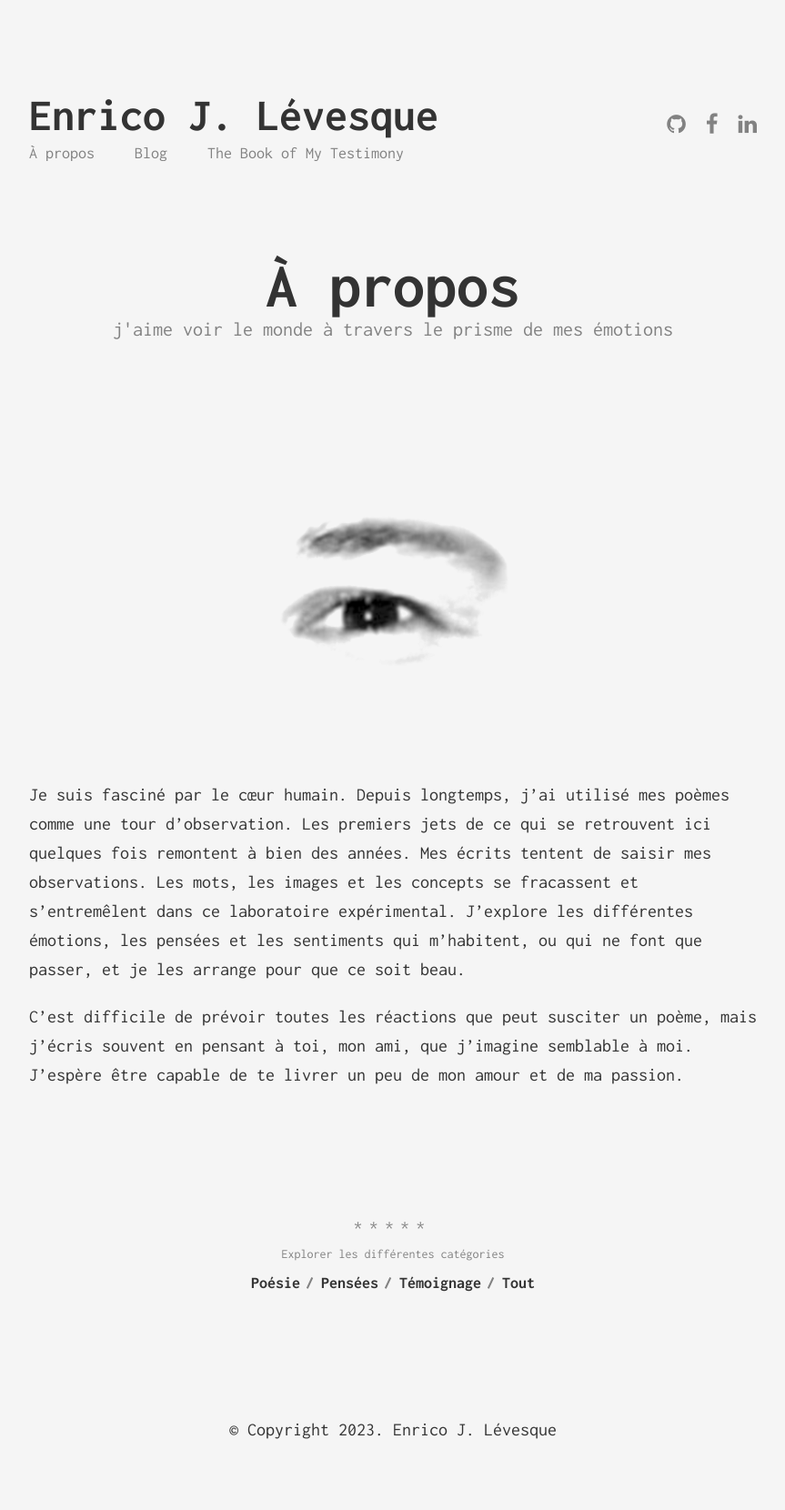
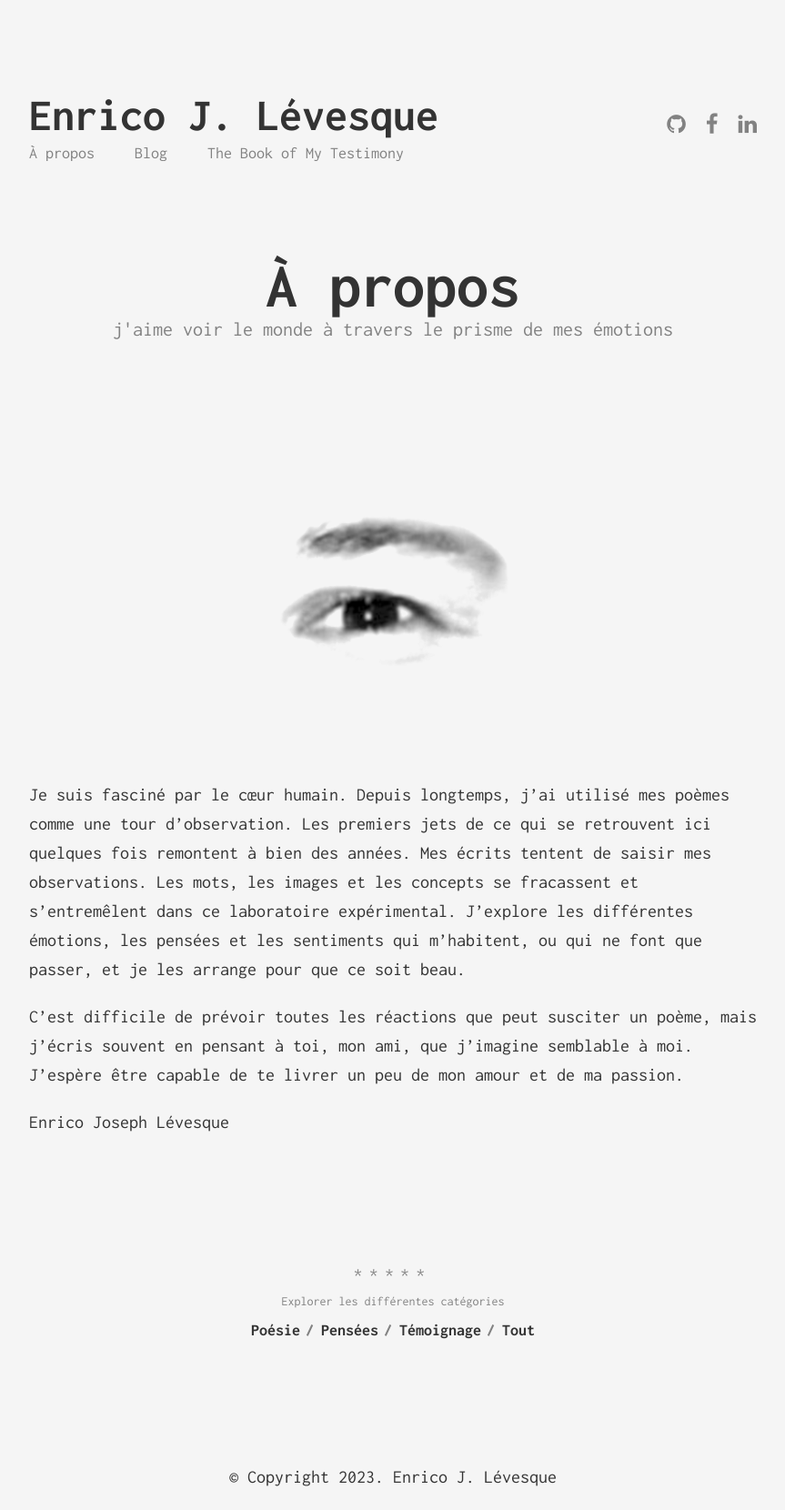
Before and after one commit to enricoJL/enricojl.github.io, a Jekyll site: the page built from about.md, in a window 1280 px wide. Shown: the whole page at 91% size, without its empty margins (208-1071 px from the left). Built offline with Jekyll 4.4.1, drawn with Linux system fonts in a browser that asks for light colours; before the commit the page ends 1608 px from its top, so only the background shows below that.

Commit message:
signature

```diff
--- a/about.md
+++ b/about.md
@@ -12,3 +12,5 @@ permalink: /about/
 Je suis fasciné par le cœur humain. Depuis longtemps, j’ai utilisé mes poèmes comme une tour d’observation. Les premiers jets de ce qui se retrouvent ici quelques fois remontent à bien des années. Mes écrits tentent de saisir mes observations. Les mots, les images et les concepts se fracassent et s’entremêlent dans ce laboratoire expérimental. J’explore les différentes émotions, les pensées et les sentiments qui m’habitent, ou qui ne font que passer, et je les arrange pour que ce soit beau.
 
 C’est difficile de prévoir toutes les réactions que peut susciter un poème, mais j’écris souvent en pensant à toi, mon ami, que j’imagine semblable à moi. J’espère être capable de te livrer un peu de mon amour et de ma passion.
+
+Enrico Joseph Lévesque
```
